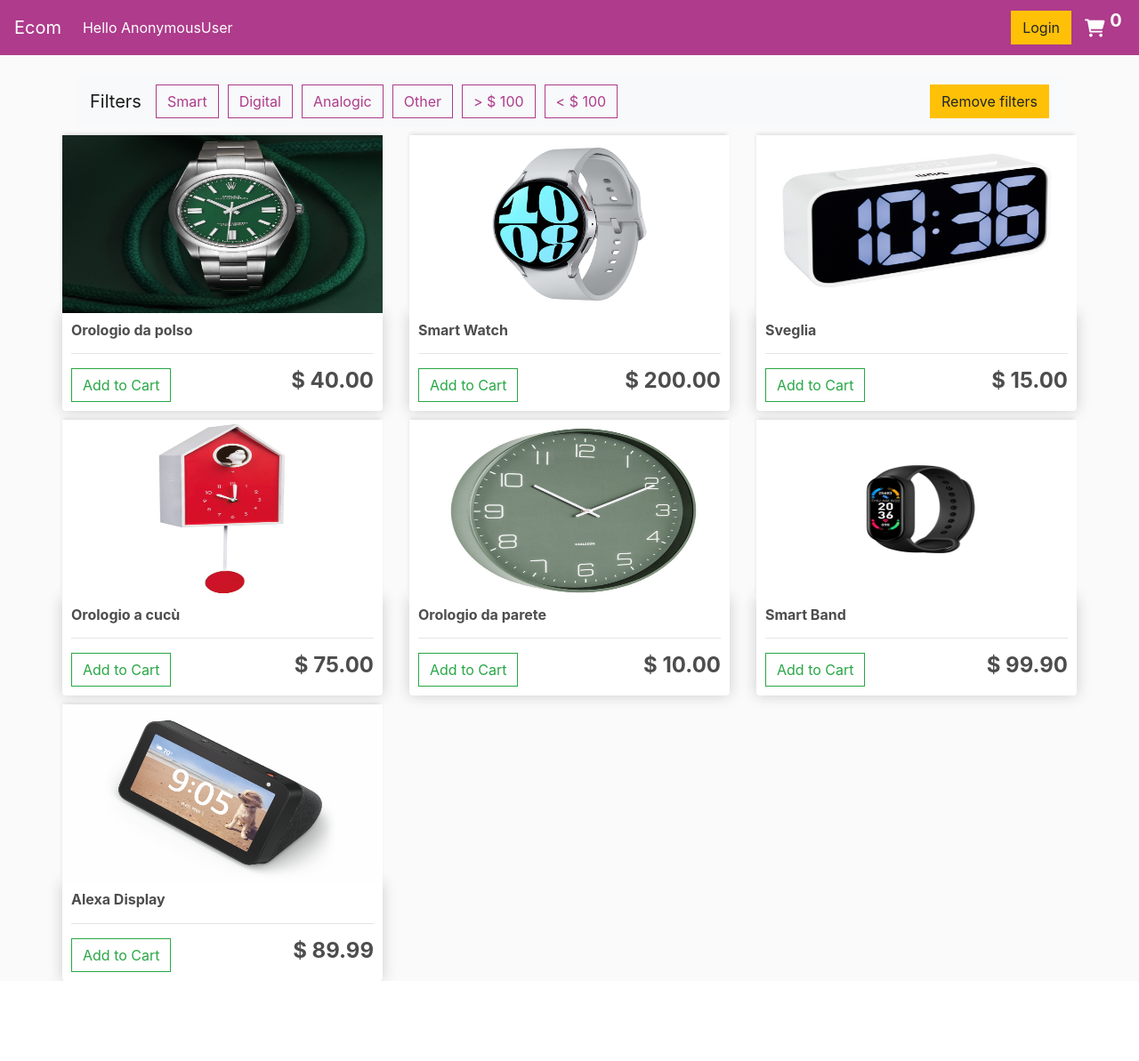
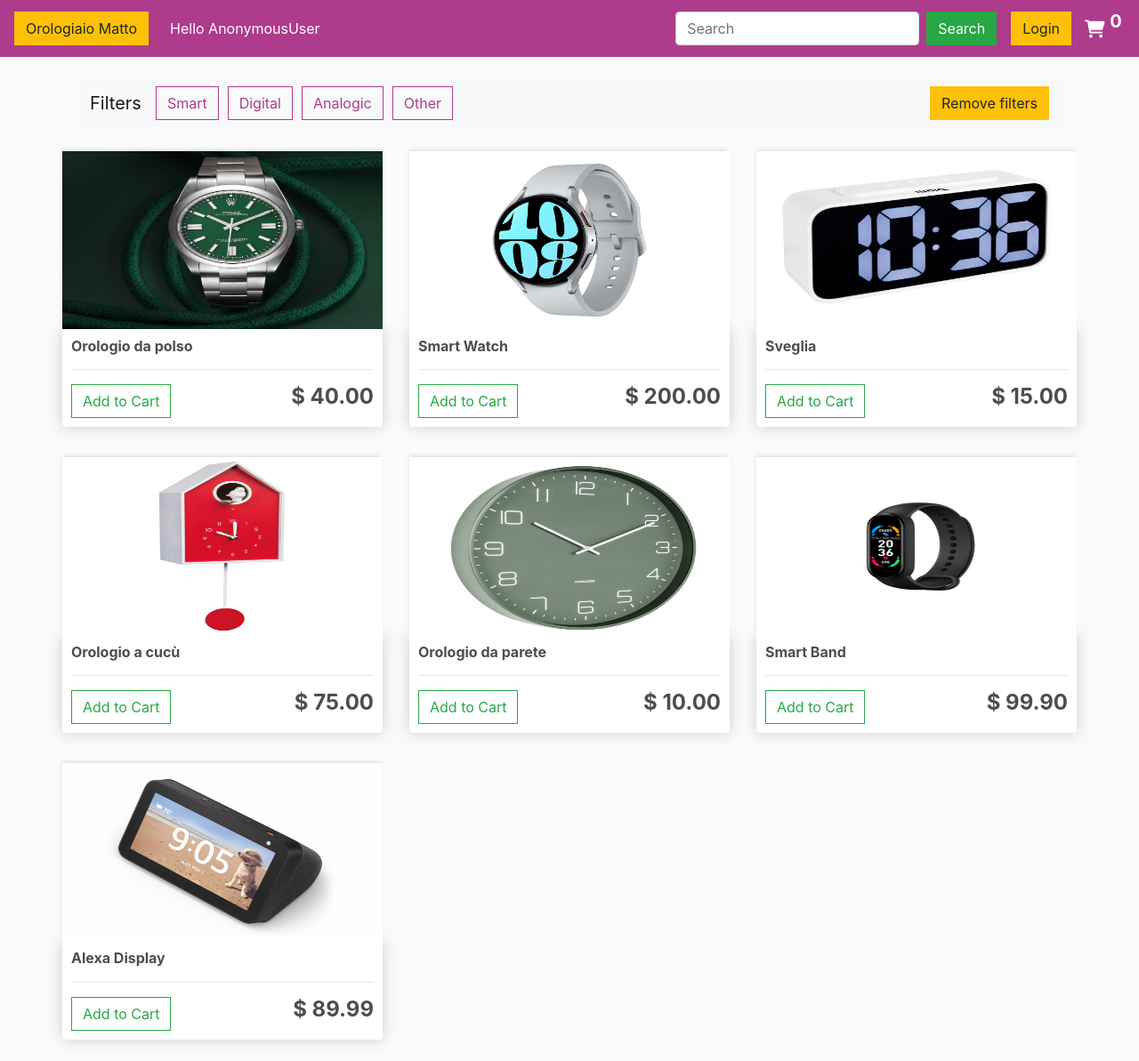
Before and after one commit to CASician/ecommerce-ppm, a Django app: page / in a window 1280 px wide. Shown: the whole page at 89% size. Before the commit the page ends 1103 px from the top, so only its background shows below. Run offline with Django 4.2, Linux system fonts and the light colour scheme; data comes from the database, SQL or seed files in the repository; both versions use the stored data as it was after the commit; some libraries are stand-ins or nearby versions.

Commit message:
feat: add search bar

```diff
--- a/ppm_products/templates/store/main.html
+++ b/ppm_products/templates/store/main.html
@@ -70,23 +70,28 @@
 
 
 <nav class="navbar navbar-expand-lg navbar-dark bg-dark">
-    <a class="navbar-brand" href="{% url 'store' %}">Ecom</a>
+    <a class="navbar-brand" href="{% url 'store' %}">
+       <button class="btn btn-warning"> Orologiaio Matto </button>
+    </a>
 
 
     <div class="collapse navbar-collapse" id="navbarSupportedContent">
         <ul class="navbar-nav mr-auto">
             <li class="nav-item active">
-                <a class="nav-link" href="#"> Hello {{ user }} <span class="sr-only">(current)</span></a>
+                <a class="nav-link"> Hello {{ user }} <span class="sr-only">(current)</span></a>
             </li>
         </ul>
+        <form class="form-inline my-2 my-lg-0" method="GET" action="{% url 'product_search' %}">
+            <input class="form-control mr-sm-2" type="search" placeholder="Search" aria-label="Search" name="q">
+            <button class="btn btn-success my-2 my-sm-0" type="submit">Search</button>
+        </form>
         <div class="form-inline my-2 my-lg-0">
-            <a href="#" class="btn btn-warning">Login</a>
+            <a href="#" class="btn btn-warning ml-3">Login</a>
 
             <a href="{% url 'cart' %}">
                 <i class="fa-solid fa-cart-shopping fa-lg"></i>
             </a>
             <p id="cart-total">{{ cartItems }}</p>
-
         </div>
     </div>
 </nav>
--- a/ppm_products/templates/store/store.html
+++ b/ppm_products/templates/store/store.html
@@ -12,26 +12,20 @@
             <div class="collapse navbar-collapse" id="navbarSupportedContent">
                 <ul class="navbar-nav mr-auto">
                     <li class="nav-item active">
-                        <button class="btn my-btn">Smart</button>
+                        <button data-filter="Smart" class="btn my-btn">Smart</button>
                     </li>
                     <li class="nav-item active">
-                        <button class="btn my-btn">Digital</button>
+                        <button data-filter="Digital" class="btn my-btn">Digital</button>
                     </li>
                     <li class="nav-item active">
-                        <button class="btn my-btn">Analogic</button>
+                        <button data-filter="Analogic" class="btn my-btn">Analogic</button>
                     </li>
                      <li class="nav-item active">
-                        <button class="btn my-btn">Other</button>
-                    </li>
-                    <li class="nav-item active">
-                        <button class="btn my-btn">> $ 100</button>
-                    </li>
-                    <li class="nav-item active">
-                        <button class="btn my-btn">< $ 100</button>
+                        <button data-filter="Other" class="btn my-btn">Other</button>
                     </li>
                 </ul>
                 <div class="form-inline my-2 my-lg-0">
-                    <a href="{% url 'store' %}" class="btn btn-warning">Remove filters</a>
+                    <button data-filter="all" class="btn btn-warning">Remove filters</button>
                 </div>
             </div>
         </nav>
@@ -41,11 +35,11 @@
 
 
 
-        <div class="row">
+        <div class="row mt-3">
             <!-- 3 PRODOTTI, PRIMA FILA -->
             {% for product in products %}
-                <div class="col-lg-4">
-                    <img class="thumbnail" src="{{ product.imageUrl }}"/>
+                <div class="col-lg-4 col-md-6 mb-4" data-category={{ product.category }}>
+                    <img class="thumbnail img-fluid" src="{{ product.imageUrl }}"/>
                     <div class="box-element product">
                         <h6><strong> {{ product.name }}</strong></h6>
                         <hr>
@@ -62,4 +56,31 @@
 
     </div>
 
+
+    <script type="text/javascript">
+        var items = document.querySelectorAll('[data-category]')
+        const buttons = document.querySelectorAll('button[data-filter]')
+
+        buttons.forEach(button => {
+            button.addEventListener('click', () => {
+                const filter = button.getAttribute('data-filter');
+
+                items.forEach(item => {
+                    const itemCategory = item.getAttribute('data-category');
+
+                    if (filter === 'all' || itemCategory === filter) {
+                        item.classList.remove('d-none');
+                    } else {
+                        item.classList.add('d-none');
+                    }
+                });
+
+                // Update button styles to reflect active filter
+                buttons.forEach(btn => btn.classList.remove('btn-primary'));
+                button.classList.add('btn-primary');
+            });
+        });
+
+    </script>
+
 {% endblock content %}
--- a/ppm_products/urls.py
+++ b/ppm_products/urls.py
@@ -8,4 +8,5 @@
 
     path('update_item/', views.updateItem, name='update_item'),
     path('process_order/', views.processOrder, name='process_order'),
+    path('search/', views.product_search, name='product_search'),
 ]
--- a/ppm_products/views.py
+++ b/ppm_products/views.py
@@ -99,3 +99,23 @@
         )
 
     return JsonResponse('Payment Complete', safe=False)
+
+
+def product_search(request):
+    data = cartData(request)
+
+    cartItems = data['cartItems']
+
+    query = request.GET.get('q')
+    if query:
+        products = Product.objects.filter(name__icontains=query)
+    else:
+        products = Product.objects.all()
+
+    context = {
+        'products': products,
+        'query': query,
+        'cartItems': cartItems
+    }
+
+    return render(request, 'store/store.html', context)
--- a/static/css/main.css
+++ b/static/css/main.css
@@ -11,10 +11,12 @@
 	background-color: #fff;
 	border-radius: 4px;
 	padding: 10px;
+	min-width: 300px;
 }
 
 .thumbnail{
 	width: 100%;
+	min-width: 300px;
 	height: 200px;
 	-webkit-box-shadow: -1px -3px 5px -2px rgba(214,214,214,1);
     -moz-box-shadow: -1px -3px 5px -2px rgba(214,214,214,1);
@@ -124,3 +126,7 @@
 .nav-item{
 	justify-content: space-between;
 }
+
+img {
+	display: flex;
+}
```
Also changed, not shown: db.sqlite3, static/images/alexa.png (added).
